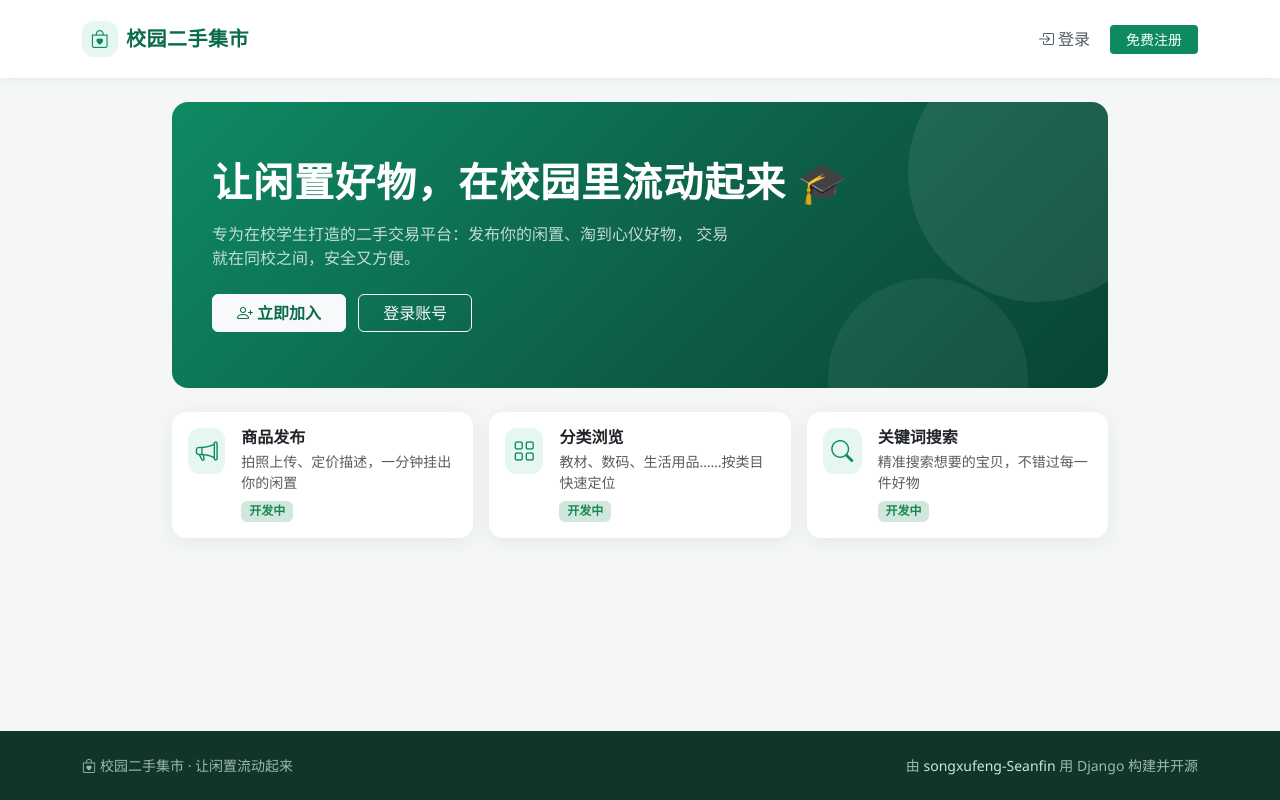
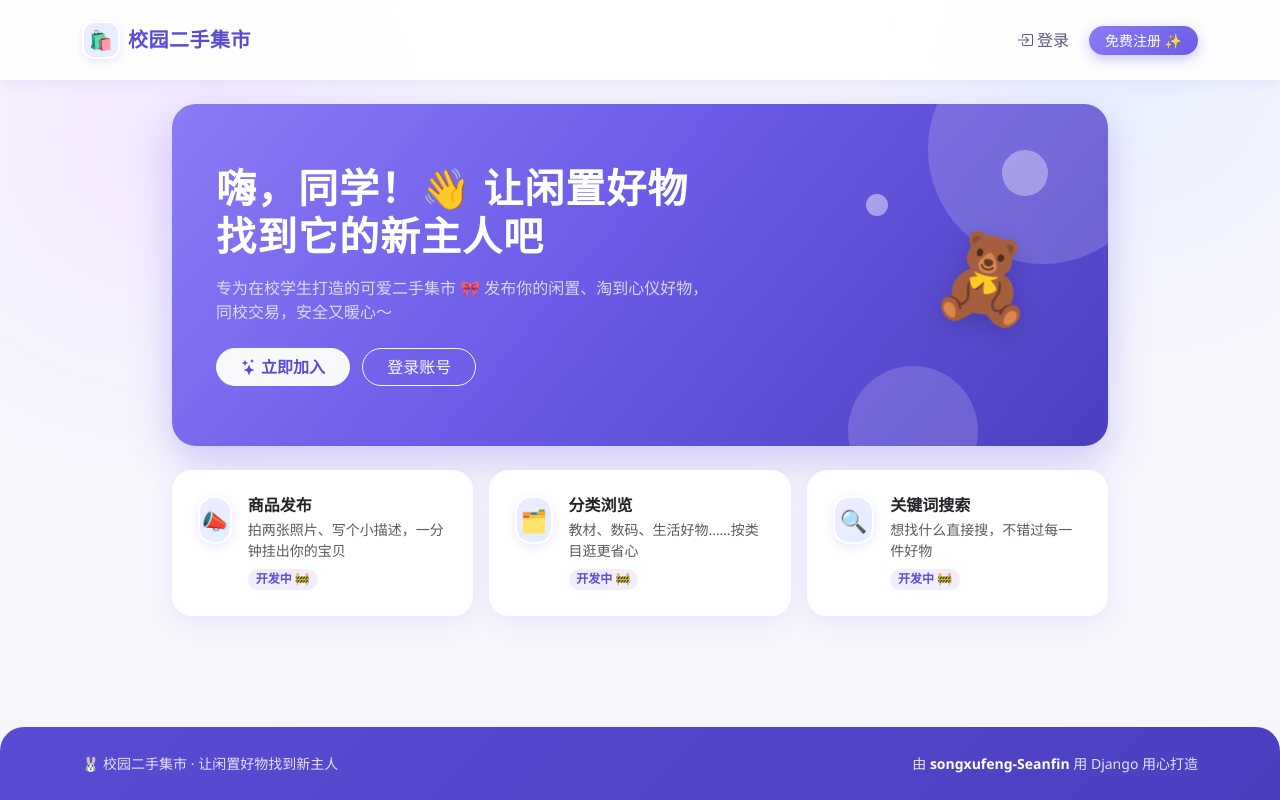
Before and after one commit to songxufeng-Seanfin/campus-secondhand-market, a Django app: page / in a window 1280 px wide. Run offline with Django 5.2, Linux system fonts and the light colour scheme.

Commit message:
ui: 蓝紫卡通主题（渐变横幅/白色泡泡点缀/可爱图标/圆角卡片）

```diff
--- a/templates/base.html
+++ b/templates/base.html
@@ -9,15 +9,19 @@
   <link href="https://cdn.jsdelivr.net/npm/bootstrap-icons@1.11.3/font/bootstrap-icons.min.css" rel="stylesheet">
   <style>
     :root {
-      --brand: #0e8a63;
-      --brand-dark: #0a6b4d;
-      --brand-light: #e6f6f0;
-      --ink: #1f2d3d;
+      --brand: #7c6cf0;
+      --brand-dark: #5a4bd4;
+      --brand-light: #f0edff;
+      --accent: #f8b3d1;
+      --ink: #33304e;
     }
     body {
       font-family: "PingFang SC", "Microsoft YaHei", "Segoe UI", sans-serif;
       color: var(--ink);
-      background: #f4f7f6;
+      background:
+        radial-gradient(circle at 12% 18%, #f3e9ff 0, transparent 26%),
+        radial-gradient(circle at 88% 8%, #e9f0ff 0, transparent 24%),
+        #f7f6fd;
       min-height: 100vh;
       display: flex;
       flex-direction: column;
@@ -25,106 +29,129 @@
     main { flex: 1; }
     /* 导航栏 */
     .navbar-main {
-      background: #ffffff;
-      box-shadow: 0 1px 8px rgba(16, 60, 45, .08);
+      background: rgba(255, 255, 255, .92);
+      backdrop-filter: blur(8px);
+      box-shadow: 0 2px 16px rgba(96, 76, 220, .10);
     }
     .navbar-main .navbar-brand {
       color: var(--brand-dark);
-      font-weight: 700;
+      font-weight: 800;
       letter-spacing: .5px;
     }
-    .navbar-main .nav-link { color: #4b5b68; }
+    .navbar-main .nav-link { color: #5b5680; font-weight: 500; }
     .navbar-main .nav-link:hover { color: var(--brand); }
-    /* 主按钮 */
+    /* 可爱按钮 */
     .btn-brand {
-      background: var(--brand);
+      background: linear-gradient(135deg, #8b7bf5, #6c5ce7);
       color: #fff;
       border: none;
+      border-radius: 999px;
+      box-shadow: 0 4px 14px rgba(108, 92, 231, .35);
     }
-    .btn-brand:hover { background: var(--brand-dark); color: #fff; }
-    /* 页头横幅 */
+    .btn-brand:hover {
+      background: linear-gradient(135deg, #6c5ce7, #5a4bd4);
+      color: #fff;
+      transform: translateY(-1px);
+    }
+    .btn-brand, .btn-outline-light { transition: all .15s ease; }
+    /* Hero 横幅：蓝紫渐变 + 白色泡泡点缀 */
     .hero {
-      background: linear-gradient(135deg, #0e8a63 0%, #0d5c46 60%, #094434 100%);
+      background: linear-gradient(130deg, #8b7bf5 0%, #6c5ce7 45%, #4b3fc0 100%);
       color: #fff;
-      border-radius: 16px;
-      padding: 56px 40px;
+      border-radius: 24px;
+      padding: 60px 44px;
       position: relative;
       overflow: hidden;
+      box-shadow: 0 14px 40px rgba(108, 92, 231, .30);
     }
-    .hero::after {
-      content: "";
+    .hero h1 { font-weight: 800; letter-spacing: 1px; }
+    .bubble {
       position: absolute;
-      right: -60px; top: -60px;
-      width: 260px; height: 260px;
+      background: rgba(255, 255, 255, .16);
       border-radius: 50%;
-      background: rgba(255, 255, 255, .08);
     }
-    .hero::before {
-      content: "";
+    .bubble.b1 { width: 230px; height: 230px; right: -50px; top: -70px; }
+    .bubble.b2 { width: 130px; height: 130px; right: 130px; bottom: -50px; }
+    .bubble.b3 { width: 46px;  height: 46px;  right: 60px;  top: 46px;  background: rgba(255,255,255,.35); }
+    .bubble.b4 { width: 22px;  height: 22px;  right: 220px; top: 90px;  background: rgba(255,255,255,.45); }
+    .hero-emoji {
       position: absolute;
-      right: 80px; bottom: -90px;
-      width: 200px; height: 200px;
-      border-radius: 50%;
-      background: rgba(255, 255, 255, .06);
+      right: 70px;
+      top: 50%;
+      transform: translateY(-50%) rotate(8deg);
+      font-size: 84px;
+      filter: drop-shadow(0 6px 14px rgba(0, 0, 0, .18));
+      user-select: none;
     }
-    .hero h1 { font-weight: 700; letter-spacing: 1px; }
+    @media (max-width: 700px) { .hero-emoji { display: none; } }
     /* 卡片 */
     .card-soft {
-      border: none;
-      border-radius: 14px;
-      box-shadow: 0 4px 20px rgba(16, 60, 45, .07);
+      border: 2px solid #ffffff;
+      border-radius: 20px;
+      background: #fff;
+      box-shadow: 0 6px 24px rgba(96, 76, 220, .10);
+      transition: transform .15s ease, box-shadow .15s ease;
+    }
+    .card-soft:hover {
+      transform: translateY(-4px);
+      box-shadow: 0 12px 32px rgba(96, 76, 220, .18);
     }
     .feature-icon {
-      width: 46px; height: 46px;
-      border-radius: 12px;
-      background: var(--brand-light);
+      width: 48px; height: 48px;
+      border-radius: 16px;
+      background: linear-gradient(135deg, #efeaff, #e2f0ff);
       color: var(--brand);
       display: inline-flex;
       align-items: center;
       justify-content: center;
       font-size: 22px;
+      border: 2px solid #fff;
+      box-shadow: 0 3px 10px rgba(108, 92, 231, .15);
     }
     /* 表单卡片 */
     .auth-card {
-      max-width: 440px;
-      margin: 32px auto 0;
-      border: none;
-      border-radius: 16px;
-      box-shadow: 0 10px 40px rgba(16, 60, 45, .10);
+      max-width: 460px;
+      margin: 36px auto 0;
+      border: 2px solid #fff;
+      border-radius: 24px;
+      background: #fff;
+      box-shadow: 0 16px 48px rgba(96, 76, 220, .14);
     }
-    .auth-card .card-body { padding: 36px; }
+    .auth-card .card-body { padding: 40px 36px; }
+    .form-control, .form-control:focus { border-radius: 12px; }
     .form-control:focus {
       border-color: var(--brand);
-      box-shadow: 0 0 0 .2rem rgba(14, 138, 99, .15);
+      box-shadow: 0 0 0 .25rem rgba(124, 108, 240, .18);
     }
     /* 页脚 */
     .site-footer {
-      background: #123529;
-      color: #9fb8ad;
-      padding: 24px 0;
+      background: linear-gradient(135deg, #5a4bd4, #4b3fc0);
+      color: #e6e2ff;
+      padding: 26px 0;
       font-size: 14px;
+      border-radius: 24px 24px 0 0;
     }
-    .site-footer a { color: #cfe4da; text-decoration: none; }
+    .site-footer a { color: #fff; text-decoration: none; font-weight: 600; }
   </style>
 </head>
 <body>
 <nav class="navbar navbar-expand navbar-main sticky-top py-3">
   <div class="container">
     <a class="navbar-brand d-flex align-items-center gap-2" href="{% url 'home' %}">
-      <span class="feature-icon" style="width:36px;height:36px;font-size:18px;"><i class="bi bi-bag-heart"></i></span>
+      <span class="feature-icon" style="width:38px;height:38px;font-size:19px;border-radius:12px;">🛍️</span>
       校园二手集市
     </a>
     <div class="navbar-nav ms-auto align-items-center gap-1">
       {% if user.is_authenticated %}
         <a class="nav-link" href="{% url 'home' %}"><i class="bi bi-shop me-1"></i>逛逛</a>
-        <a class="nav-link" href="{% url 'profile' %}"><i class="bi bi-person me-1"></i>个人中心</a>
+        <a class="nav-link" href="{% url 'profile' %}"><i class="bi bi-person-heart me-1"></i>个人中心</a>
         <form method="post" action="{% url 'logout' %}" class="d-inline ms-2">
           {% csrf_token %}
-          <button class="btn btn-outline-secondary btn-sm">退出登录</button>
+          <button class="btn btn-outline-secondary btn-sm rounded-pill px-3">退出</button>
         </form>
       {% else %}
         <a class="nav-link" href="{% url 'login' %}"><i class="bi bi-box-arrow-in-right me-1"></i>登录</a>
-        <a class="btn btn-brand btn-sm ms-2 px-3" href="{% url 'register' %}">免费注册</a>
+        <a class="btn btn-brand btn-sm ms-2 px-3" href="{% url 'register' %}">免费注册 ✨</a>
       {% endif %}
     </div>
   </div>
@@ -132,7 +159,7 @@
 
 <main class="container py-4" style="max-width: 960px;">
   {% for message in messages %}
-    <div class="alert alert-warning alert-dismissible fade show">{{ message }}
+    <div class="alert alert-warning alert-dismissible fade show rounded-3">{{ message }}
       <button type="button" class="btn-close" data-bs-dismiss="alert"></button>
     </div>
   {% endfor %}
@@ -141,8 +168,8 @@
 
 <footer class="site-footer mt-auto">
   <div class="container d-flex flex-wrap justify-content-between align-items-center">
-    <span><i class="bi bi-bag-heart me-1"></i>校园二手集市 · 让闲置流动起来</span>
-    <span>由 <a href="https://github.com/songxufeng-Seanfin">songxufeng-Seanfin</a> 用 Django 构建并开源</span>
+    <span>🐰 校园二手集市 · 让闲置好物找到新主人</span>
+    <span>由 <a href="https://github.com/songxufeng-Seanfin">songxufeng-Seanfin</a> 用 Django 用心打造</span>
   </div>
 </footer>
 <script src="https://cdn.jsdelivr.net/npm/bootstrap@5.3.3/dist/js/bootstrap.bundle.min.js"></script>
--- a/templates/home.html
+++ b/templates/home.html
@@ -2,19 +2,24 @@
 {% block title %}首页 - 校园二手集市{% endblock %}
 {% block content %}
 <section class="hero mb-4">
-  <h1>让闲置好物，在校园里流动起来 🎓</h1>
-  <p class="mt-3 mb-4 opacity-75" style="max-width: 520px;">
-    专为在校学生打造的二手交易平台：发布你的闲置、淘到心仪好物，
-    交易就在同校之间，安全又方便。
+  <div class="bubble b1"></div>
+  <div class="bubble b2"></div>
+  <div class="bubble b3"></div>
+  <div class="bubble b4"></div>
+  <div class="hero-emoji">🧸</div>
+  <h1>嗨，同学！👋 让闲置好物<br>找到它的新主人吧</h1>
+  <p class="mt-3 mb-4 opacity-75" style="max-width: 500px;">
+    专为在校学生打造的可爱二手集市 🎀
+    发布你的闲置、淘到心仪好物，同校交易，安全又暖心～
   </p>
   {% if not user.is_authenticated %}
-    <a href="{% url 'register' %}" class="btn btn-light px-4 me-2" style="color:var(--brand-dark);font-weight:600;">
-      <i class="bi bi-person-plus me-1"></i>立即加入
+    <a href="{% url 'register' %}" class="btn btn-light px-4 me-2 rounded-pill" style="color:var(--brand-dark);font-weight:700;">
+      <i class="bi bi-stars me-1"></i>立即加入
     </a>
-    <a href="{% url 'login' %}" class="btn btn-outline-light px-4">登录账号</a>
+    <a href="{% url 'login' %}" class="btn btn-outline-light px-4 rounded-pill">登录账号</a>
   {% else %}
-    <span class="badge bg-light text-success fs-6 px-3 py-2">
-      <i class="bi bi-patch-check me-1"></i>已登录：{{ user.username }}
+    <span class="badge bg-white text-primary fs-6 px-3 py-2 rounded-pill" style="color:var(--brand-dark)!important;">
+      <i class="bi bi-patch-check-fill me-1"></i>欢迎回来：{{ user.username }} 🎉
     </span>
   {% endif %}
 </section>
@@ -22,36 +27,36 @@
 <div class="row g-3">
   <div class="col-md-4">
     <div class="card card-soft h-100">
-      <div class="card-body d-flex align-items-start gap-3">
-        <span class="feature-icon"><i class="bi bi-megaphone"></i></span>
+      <div class="card-body d-flex align-items-start gap-3 p-4">
+        <span class="feature-icon">📣</span>
         <div>
           <h6 class="mb-1 fw-bold">商品发布</h6>
-          <p class="text-muted small mb-0">拍照上传、定价描述，一分钟挂出你的闲置</p>
-          <span class="badge bg-success-subtle text-success mt-2">开发中</span>
+          <p class="text-muted small mb-0">拍两张照片、写个小描述，一分钟挂出你的宝贝</p>
+          <span class="badge rounded-pill mt-2" style="background:var(--brand-light);color:var(--brand-dark);">开发中 🚧</span>
         </div>
       </div>
     </div>
   </div>
   <div class="col-md-4">
     <div class="card card-soft h-100">
-      <div class="card-body d-flex align-items-start gap-3">
-        <span class="feature-icon"><i class="bi bi-grid"></i></span>
+      <div class="card-body d-flex align-items-start gap-3 p-4">
+        <span class="feature-icon">🗂️</span>
         <div>
           <h6 class="mb-1 fw-bold">分类浏览</h6>
-          <p class="text-muted small mb-0">教材、数码、生活用品……按类目快速定位</p>
-          <span class="badge bg-success-subtle text-success mt-2">开发中</span>
+          <p class="text-muted small mb-0">教材、数码、生活好物……按类目逛更省心</p>
+          <span class="badge rounded-pill mt-2" style="background:var(--brand-light);color:var(--brand-dark);">开发中 🚧</span>
         </div>
       </div>
     </div>
   </div>
   <div class="col-md-4">
     <div class="card card-soft h-100">
-      <div class="card-body d-flex align-items-start gap-3">
-        <span class="feature-icon"><i class="bi bi-search"></i></span>
+      <div class="card-body d-flex align-items-start gap-3 p-4">
+        <span class="feature-icon">🔍</span>
         <div>
           <h6 class="mb-1 fw-bold">关键词搜索</h6>
-          <p class="text-muted small mb-0">精准搜索想要的宝贝，不错过每一件好物</p>
-          <span class="badge bg-success-subtle text-success mt-2">开发中</span>
+          <p class="text-muted small mb-0">想找什么直接搜，不错过每一件好物</p>
+          <span class="badge rounded-pill mt-2" style="background:var(--brand-light);color:var(--brand-dark);">开发中 🚧</span>
         </div>
       </div>
     </div>
--- a/templates/login.html
+++ b/templates/login.html
@@ -4,11 +4,11 @@
 <div class="card auth-card">
   <div class="card-body">
     <div class="text-center mb-4">
-      <span class="feature-icon" style="width:56px;height:56px;font-size:26px;">
-        <i class="bi bi-box-arrow-in-right"></i>
+      <span class="feature-icon" style="width:60px;height:60px;font-size:30px;border-radius:20px;">
+        🐱
       </span>
       <h4 class="mt-3 mb-1 fw-bold">欢迎回来</h4>
-      <p class="text-muted small mb-0">登录后继续逛逛校园好物</p>
+      <p class="text-muted small mb-0">登录后继续逛逛校园好物 🍬</p>
     </div>
     <form method="post" novalidate>
       {% csrf_token %}
--- a/templates/profile.html
+++ b/templates/profile.html
@@ -4,12 +4,12 @@
 <div class="card card-soft mb-3">
   <div class="card-body p-4">
     <div class="d-flex align-items-center gap-3 mb-4">
-      <span class="feature-icon" style="width:64px;height:64px;font-size:30px;border-radius:50%;">
-        <i class="bi bi-person"></i>
+      <span class="feature-icon" style="width:68px;height:68px;font-size:34px;border-radius:50%;">
+        🐰
       </span>
       <div>
         <h4 class="mb-1 fw-bold">{{ user.username }}</h4>
-        <span class="badge bg-success-subtle text-success">校园认证用户</span>
+        <span class="badge rounded-pill" style="background:var(--brand-light);color:var(--brand-dark);">校园认证用户 ✅</span>
       </div>
     </div>
     <div class="row g-3">
--- a/templates/register.html
+++ b/templates/register.html
@@ -4,11 +4,11 @@
 <div class="card auth-card">
   <div class="card-body">
     <div class="text-center mb-4">
-      <span class="feature-icon" style="width:56px;height:56px;font-size:26px;">
-        <i class="bi bi-person-plus"></i>
+      <span class="feature-icon" style="width:60px;height:60px;font-size:30px;border-radius:20px;">
+        🐣
       </span>
       <h4 class="mt-3 mb-1 fw-bold">创建你的账号</h4>
-      <p class="text-muted small mb-0">一分钟注册，开始校园闲置交易之旅</p>
+      <p class="text-muted small mb-0">一分钟注册，开启校园闲置之旅 ✨</p>
     </div>
     <form method="post" novalidate>
       {% csrf_token %}
```
